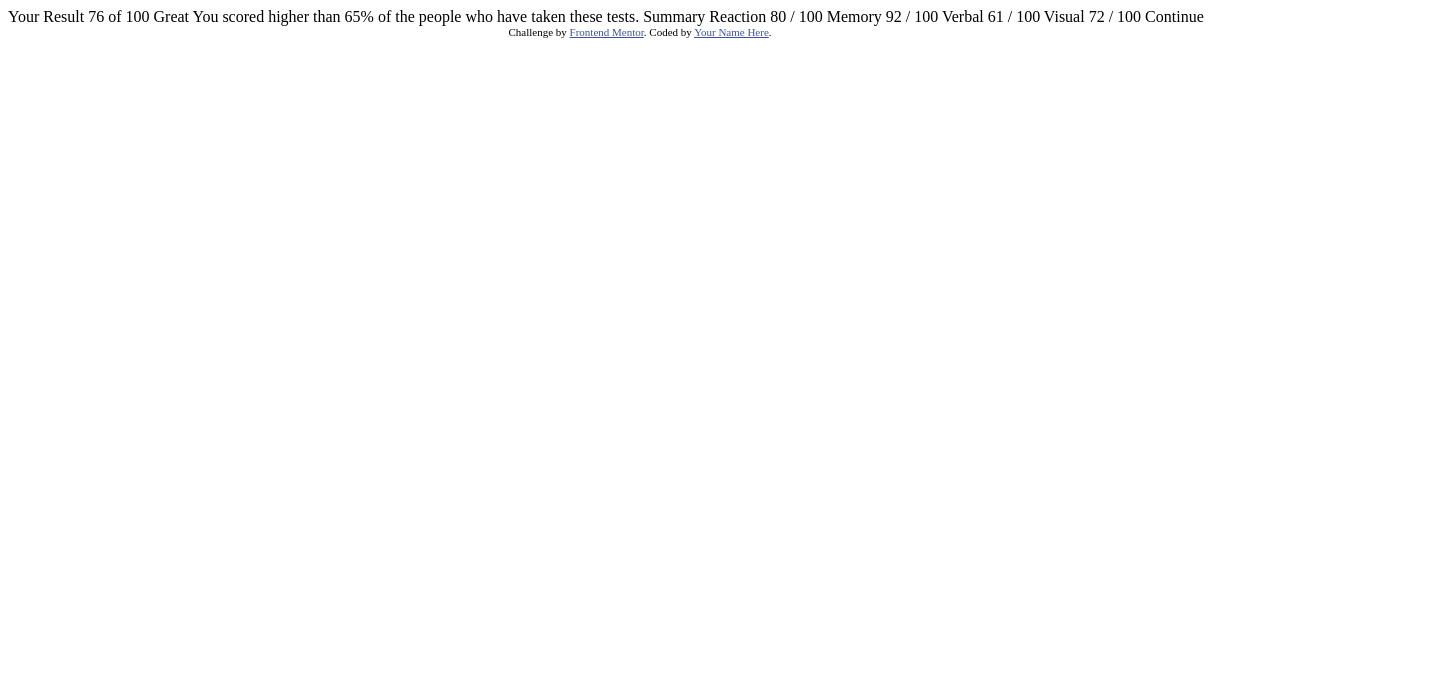
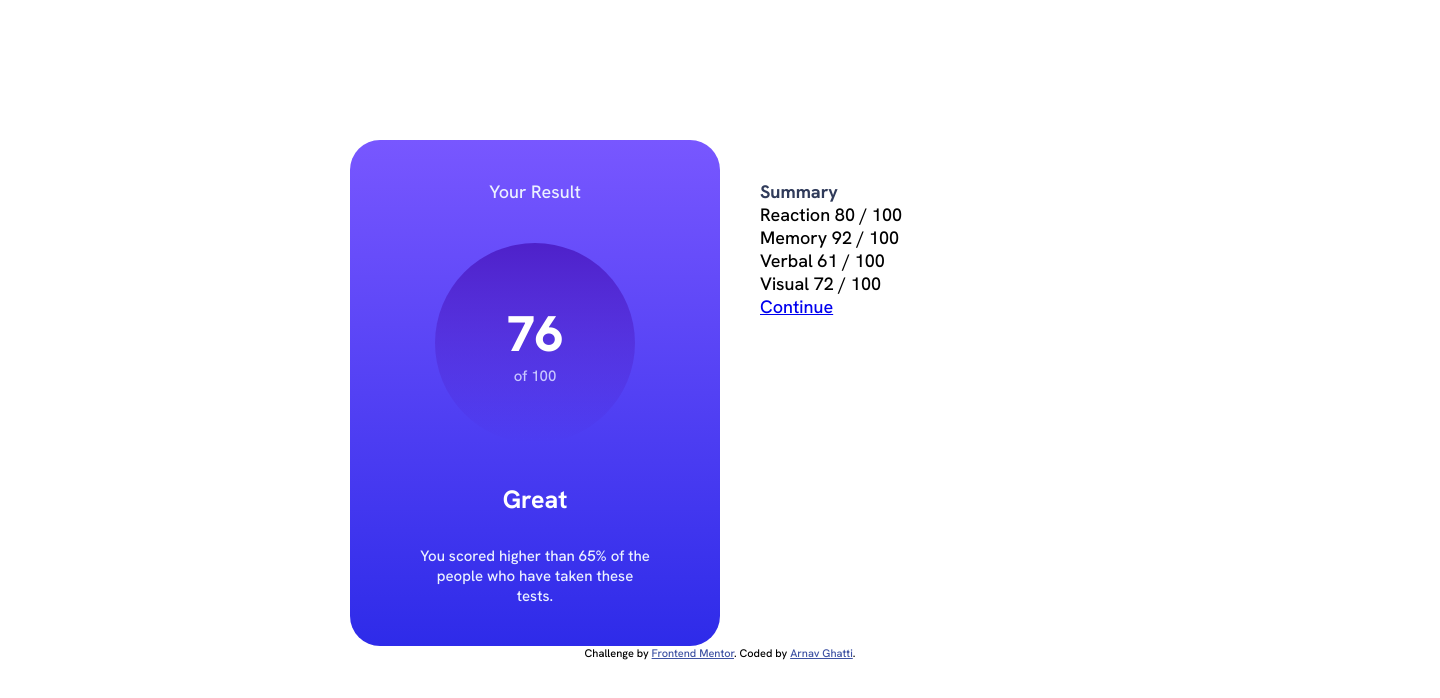
Before and after one commit to Arnav-Ghatti/Results-Summary, a plain HTML site: page index.html in a window 1280 px wide. Shown: the whole page, 1440 px wide, since content can reach past the window. Drawn offline with Linux system fonts and the light colour scheme.

Commit message:
Left Side Done

```diff
--- a/index.html
+++ b/index.html
@@ -1,47 +1,55 @@
 <!DOCTYPE html>
 <html lang="en">
     <head>
-  <meta charset="UTF-8">
-  <meta name="viewport" content="width=device-width, initial-scale=1.0"> <!-- displays site properly based on user's device -->
+        <meta charset="UTF-8" />
+        <meta name="viewport" content="width=device-width, initial-scale=1.0" />
+        <!-- displays site properly based on user's device -->
 
-  <link rel="icon" type="image/png" sizes="32x32" href="./assets/images/favicon-32x32.png">
+        <link
+            rel="icon"
+            type="image/png"
+            sizes="32x32"
+            href="./assets/images/favicon-32x32.png"
+        />
 
         <title>Frontend Mentor | Results summary component</title>
 
-  <!-- Feel free to remove these styles or customise in your own stylesheet 👍 -->
-  <style>
-    .attribution { font-size: 11px; text-align: center; }
-    .attribution a { color: hsl(228, 45%, 44%); }
-  </style>
+        <link rel="stylesheet" href="./styles.css" />
     </head>
+
     <body>
+        <div class="wrapper">
+            <div class="indi-content" id="left-content">
+                <p>Your Result</p>
+                <div class="circle">
+                    <h1>76</h1>
+                    <p>of 100</p>
+                </div>
+                <h1>Great</h1>
+                <p class="remark">
+                    You scored higher than 65% of the people who have taken
+                    these tests.
+                </p>
+            </div>
 
-  Your Result
-  76
-  of 100
+            <div class="indi-content" id="right-content">
+                <p class="title">Summary</p>
+                <p>Reaction 80 / 100</p>
+                <p>Memory 92 / 100</p>
+                <p>Verbal 61 / 100</p>
+                <p>Visual 72 / 100</p>
 
-  Great
-  You scored higher than 65% of the people who have taken these tests.
-
-  Summary
-
-  Reaction
-  80 / 100
-
-  Memory
-  92 / 100
-
-  Verbal
-  61 / 100
-
-  Visual
-  72 / 100
-
-  Continue
+                <a href="#">Continue</a>
+            </div>
+        </div>
 
         <div class="attribution">
-    Challenge by <a href="https://www.frontendmentor.io?ref=challenge" target="_blank">Frontend Mentor</a>.
-    Coded by <a href="#">Your Name Here</a>.
+            Challenge by
+            <a
+                href="https://www.frontendmentor.io?ref=challenge"
+                target="_blank"
+                >Frontend Mentor</a
+            >. Coded by <a href="#">Arnav Ghatti</a>.
         </div>
     </body>
 </html>
--- /dev/null
+++ b/styles.css
@@ -0,0 +1,78 @@
+@import url('https://fonts.googleapis.com/css2?family=Hanken+Grotesk:wght@500;700;800&display=swap');
+
+* {
+    margin: 0;
+    padding: 0;
+    box-sizing: border-box;
+    font-family: 'Hanken Grotesk', sans-serif;
+}
+
+body {
+    width: 1440px;
+    height: 100vh;
+    margin: 0 auto;
+    display: flex;
+    flex-direction: column;
+    justify-content: center;
+    align-items: center;
+}
+
+.attribution {
+    font-size: 11px;
+    text-align: center;
+}
+
+.attribution a {
+    color: hsl(228, 45%, 44%);
+}
+
+.wrapper {
+    display: flex;
+    justify-content: space-between;
+    font-size: 18px;
+}
+
+.indi-content {
+    width: 370px;
+    padding: 40px;
+}
+
+#left-content {
+    background-image: linear-gradient(#7857ff, #2e2be9);
+    color: #ebf1ff;
+    text-align: center;
+    border-radius: 30px;
+}
+
+#left-content p.remark {
+    margin: 30px auto 0;
+    width: 80%;
+    font-size: 15px;
+}
+
+.circle {
+    width: 200px;
+    padding: 57.5px 0;
+    margin: 40px auto;
+    background-image: linear-gradient(#4e21ca, #2421ca00);
+    border-radius: 100%;
+    font-size: 15px;
+    color: #c8c7ff;
+}
+
+.circle h1 {
+    font-size: 50px;
+    font-weight: 800;
+}
+
+h1 {
+    color: white;
+    font-size: 25px;
+    font-weight: 700;
+}
+
+/* Right Content */
+.title {
+    color: #303b5a;
+    font-weight: 700;
+}
```
Lines whose indentation alone changed are shown as unchanged.
